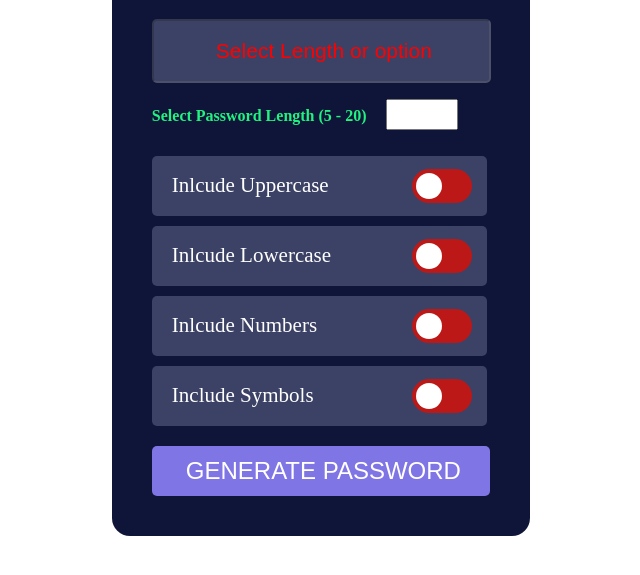
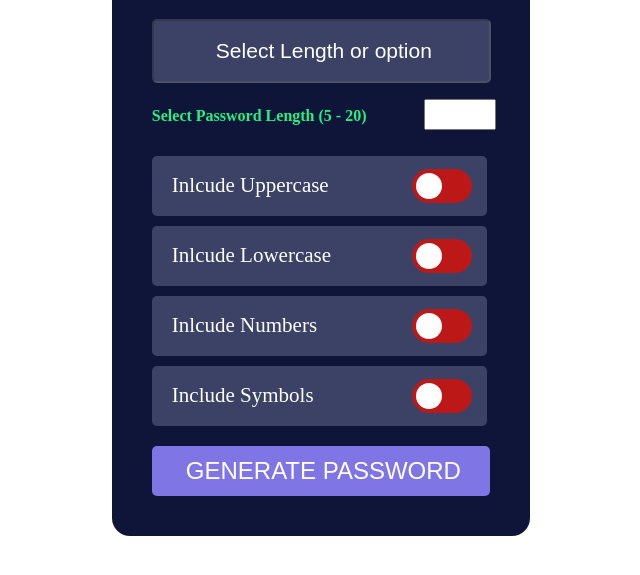
Before and after one commit to ejimaone/password-generator, a plain HTML site: page index.html in a window 1280 px wide. Both pictures are taken after a click on the button "GENERATE PASSWORD". Shown: the part 199-774 px from the top of the page, without its empty margins (319-959 px from the left). Drawn offline with Linux system fonts and the light colour scheme.

Commit message:
change placeholder color

```diff
--- a/app.js
+++ b/app.js
@@ -184,8 +184,8 @@ button.addEventListener("click", function () {
     securePas.style.color = "red";
   }
   if (passLength.value >= 5 || passLength.value <= 20) {
-    securePas.value = "Select Length or option";
-    securePas.style.color = "red";
+    // securePas.value = "Select Length or option";
+    securePas.style.color = "white";
 
     outcome = empty.flat();
     if (
--- a/index.css
+++ b/index.css
@@ -109,7 +109,7 @@ input {
 .rana {
   font-size: 20px;
   height: 25px;
-  margin-left: 15px;
+  margin-left: 53px;
 }
 span {
   color: #21f380;
```
